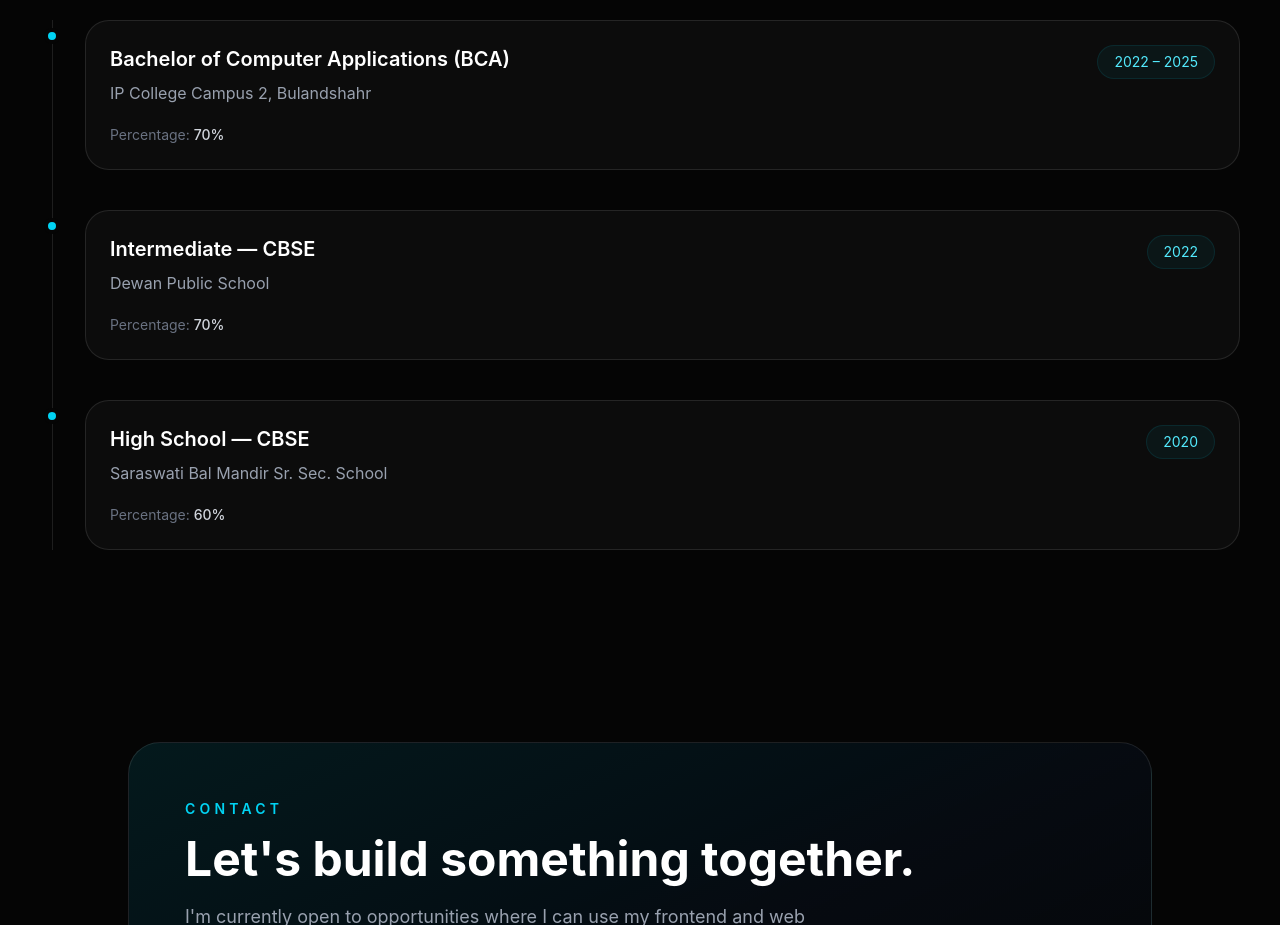
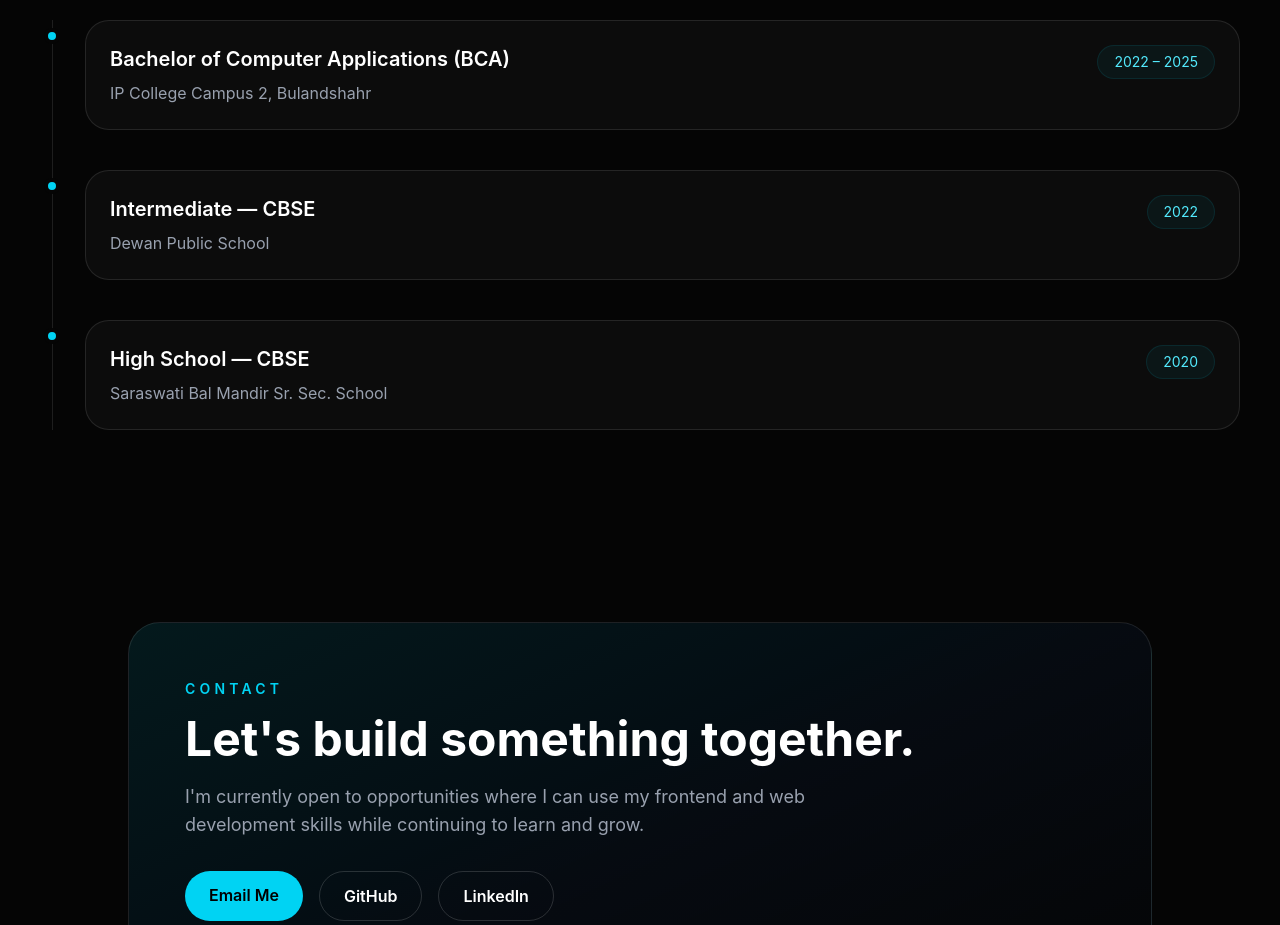
Before and after one commit to tarunkaushik00/tarunkaushik00.github.io, a React (Vite) app: page / in a window 1280 px wide. Shown: the part 4160-5085 px from the top of the page. Built offline with nearby package versions, Linux system fonts and the light colour scheme.

Commit message:
Update Education.jsx

```diff
--- a/src/components/Education.jsx
+++ b/src/components/Education.jsx
@@ -3,19 +3,16 @@ const education = [
     degree: "Bachelor of Computer Applications (BCA)",
     institute: "IP College Campus 2, Bulandshahr",
     year: "2022 – 2025",
-    score: "70%",
   },
   {
     degree: "Intermediate — CBSE",
     institute: "Dewan Public School",
     year: "2022",
-    score: "70%",
   },
   {
     degree: "High School — CBSE",
     institute: "Saraswati Bal Mandir Sr. Sec. School",
     year: "2020",
-    score: "60%",
   },
 ];
 
@@ -61,13 +58,6 @@ function Education() {
                     {item.year}
                   </span>
                 </div>
-
-                <p className="mt-5 text-sm text-gray-500">
-                  Percentage:{" "}
-                  <span className="font-medium text-gray-300">
-                    {item.score}
-                  </span>
-                </p>
               </div>
             </div>
           ))}
```
